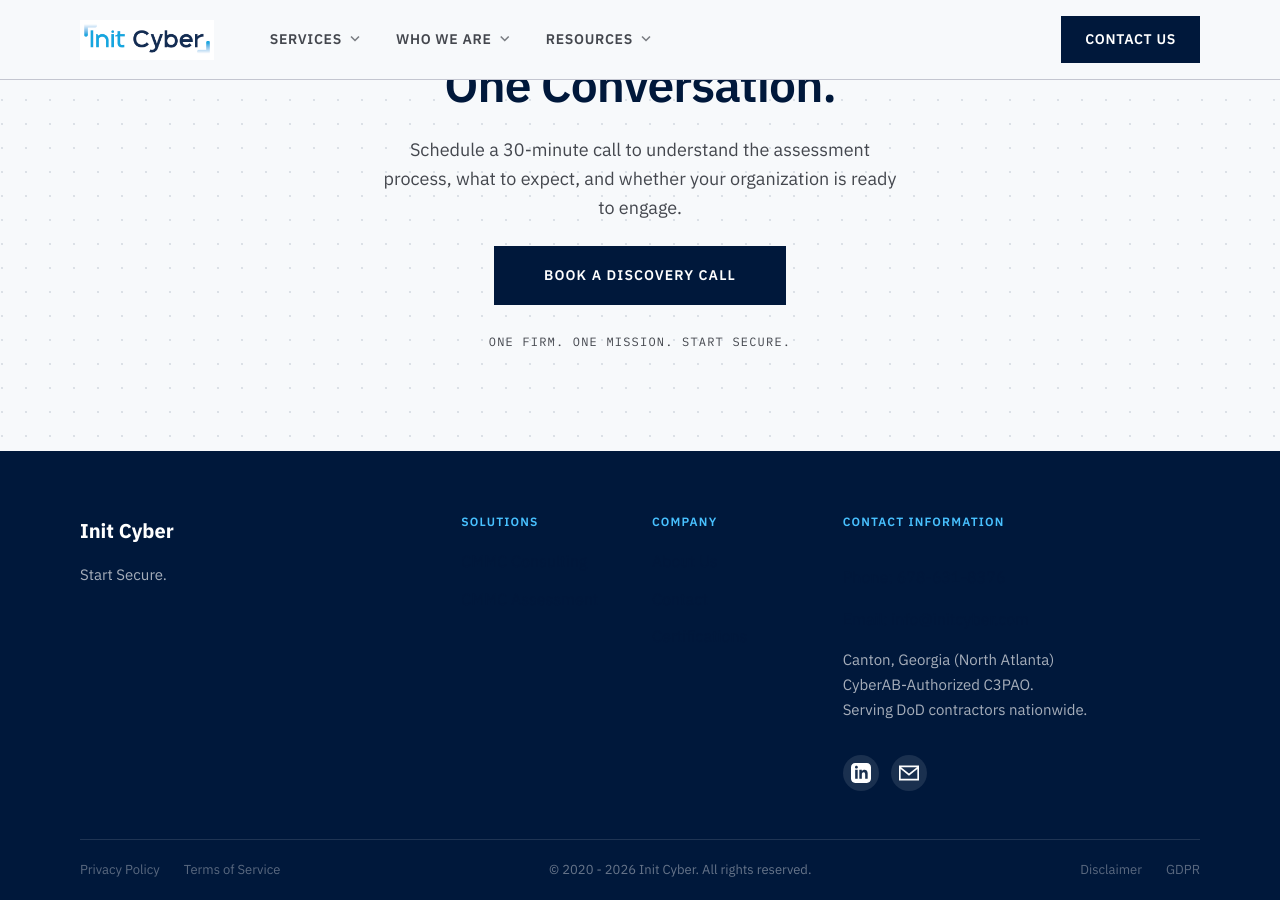
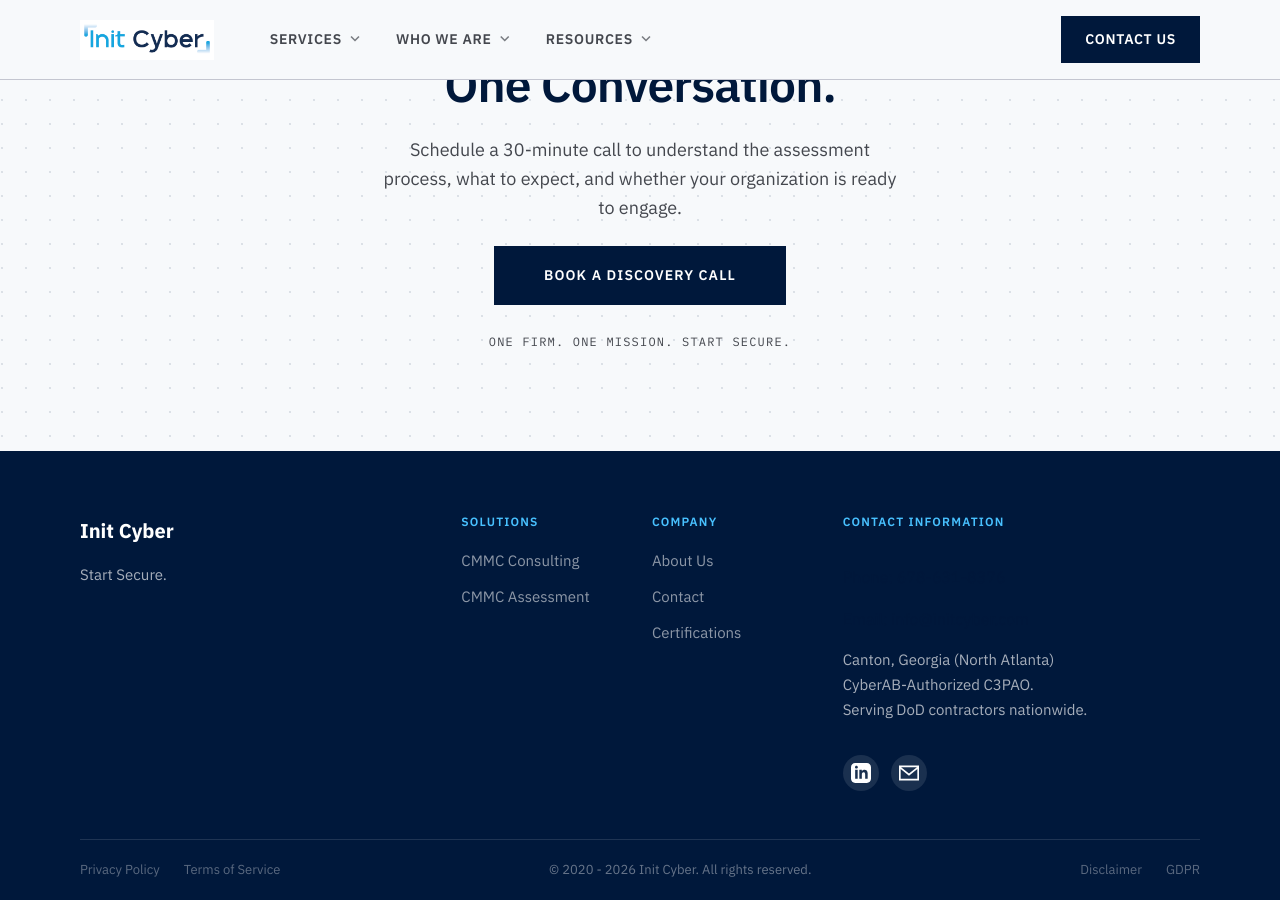
Before and after one commit to initcyber/initcyber.github.io, a Jekyll site: the page built from index.md, in a window 1280 px wide and 900 px high, scrolled down 2302 px. Built offline with Jekyll 4.4.1, drawn with Linux system fonts in a browser that asks for light colours.

Commit message:
... footer wasnt able to be seen

```diff
--- a/_sass/components/_footer.scss
+++ b/_sass/components/_footer.scss
@@ -72,6 +72,17 @@
   flex-direction: column;
   gap: 12px;
 
+  a, span {
+    font-size: 15px;
+    color: rgba(255,255,255,0.55);
+    text-decoration: none;
+    transition: color 0.2s;
+
+    &:hover {
+      color: #ffffff;
+      text-decoration: none;
+    }
+  }
 }
 
 .footer-links-grid {
```
